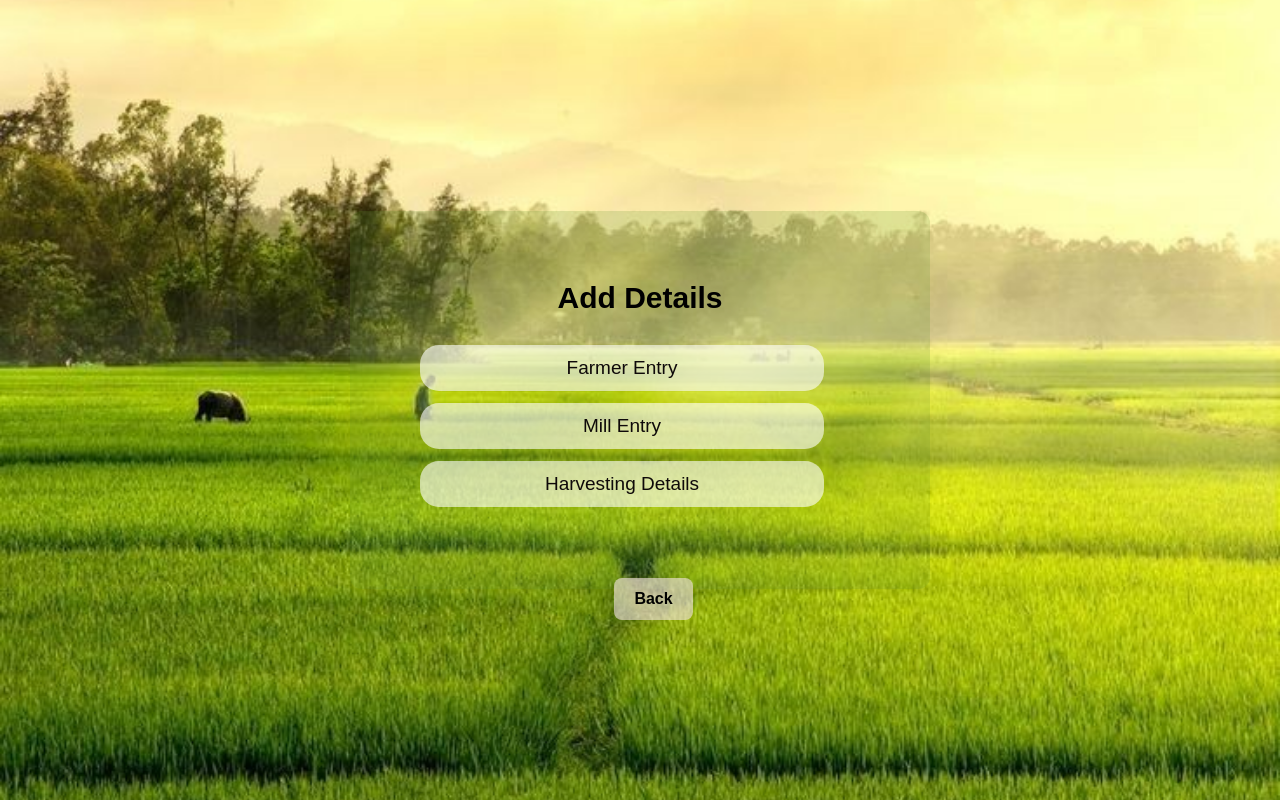
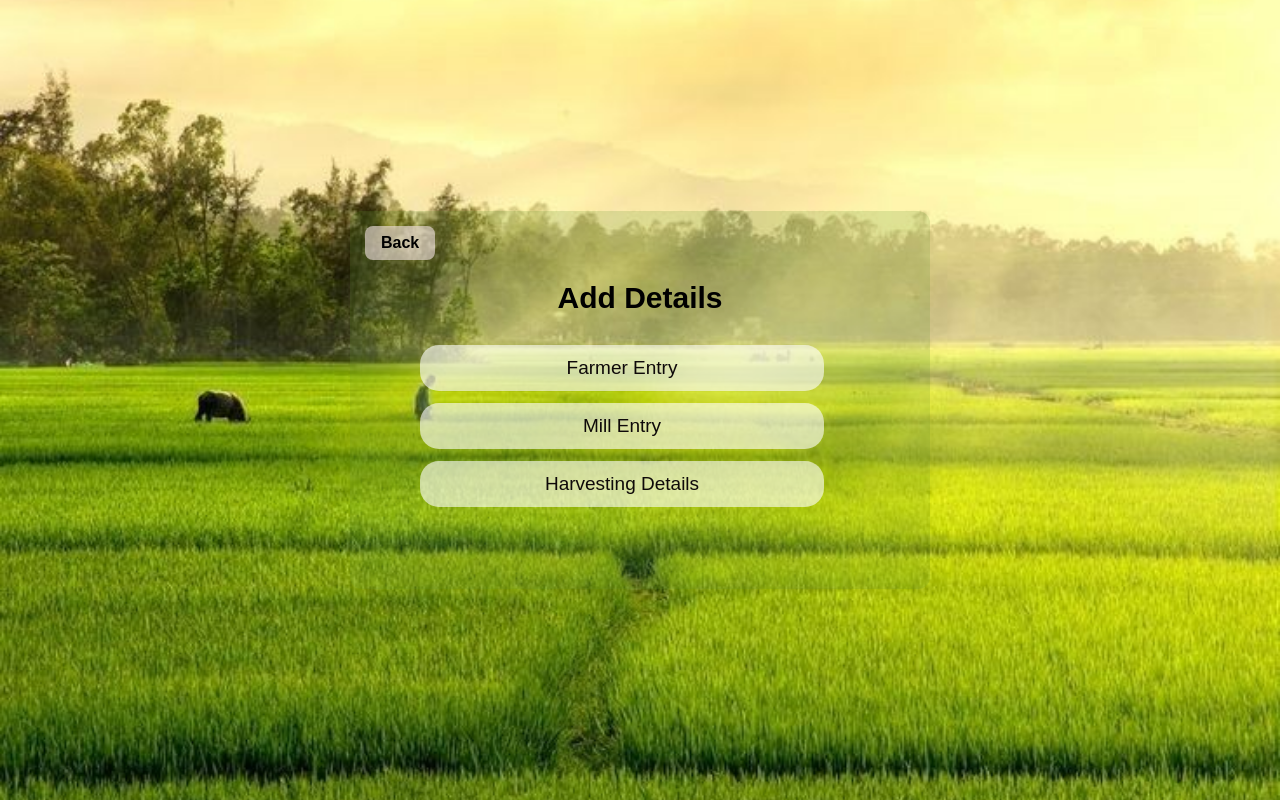
Before and after one commit to saireddy2005/agriportal, a Django app: page /add/ in a window 1280 px wide. Run offline with Django 5.2, Linux system fonts and the light colour scheme.

Commit message:
Updated UI - moved back button inside box

```diff
--- a/core/templates/core/add.html
+++ b/core/templates/core/add.html
@@ -22,6 +22,7 @@ align-items:center;
 }
 
 .form-box{
+  position: relative;
 background:rgba(96, 145, 47, 0.2);
 padding:70px;
 width:440px;
@@ -53,18 +54,16 @@ text-decoration:none;
   background:#7ad474;
 }
 .back-btn{
-
 position:absolute;
-bottom:180px;
-left:48%;
+top:15px;
+left:15px;
 background:rgba(247, 230, 230, 0.6);
-padding:12px 20px;
+padding:8px 16px;
 border-radius:8px;
 text-decoration:none;
 color:black;
 font-weight:bold;
 }
-
 .back-btn:hover{
   background:#7ad474;
 }
@@ -91,8 +90,9 @@ Mill Entry
 <a href="/harvesting/" class="btn">
   Harvesting Details
 </a>
+<a href="/home/" class="back-btn">Back</a>
 </div>
-<a href="/home/" class="back-btn">Back</a>
+
 
 </body>
 </html>
```
